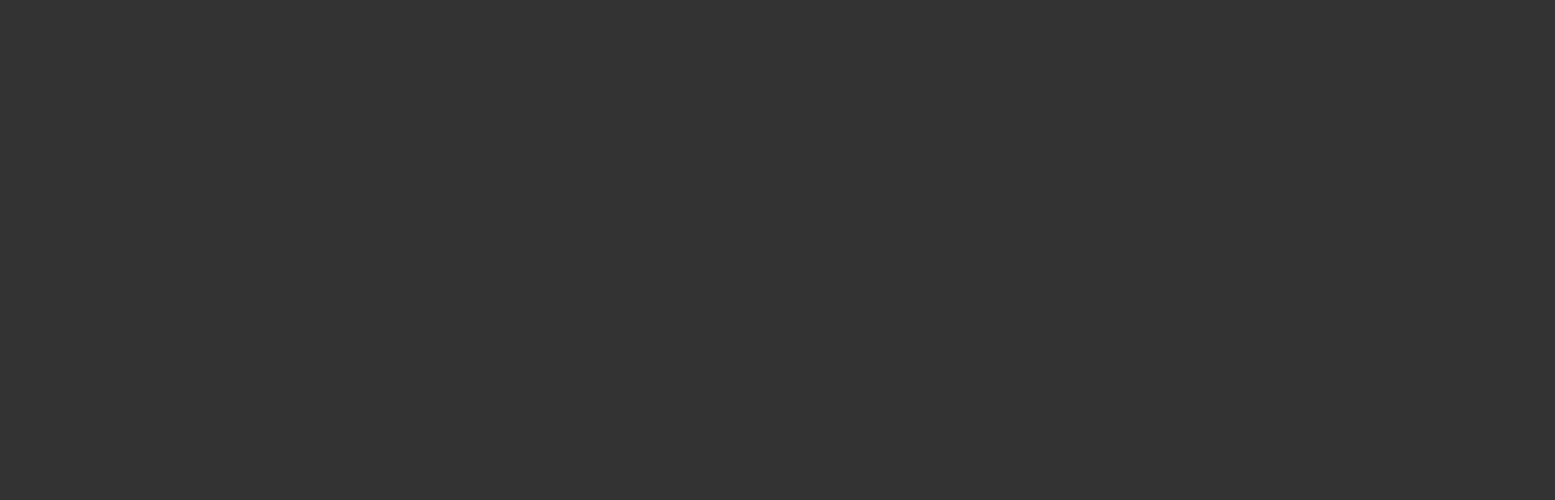
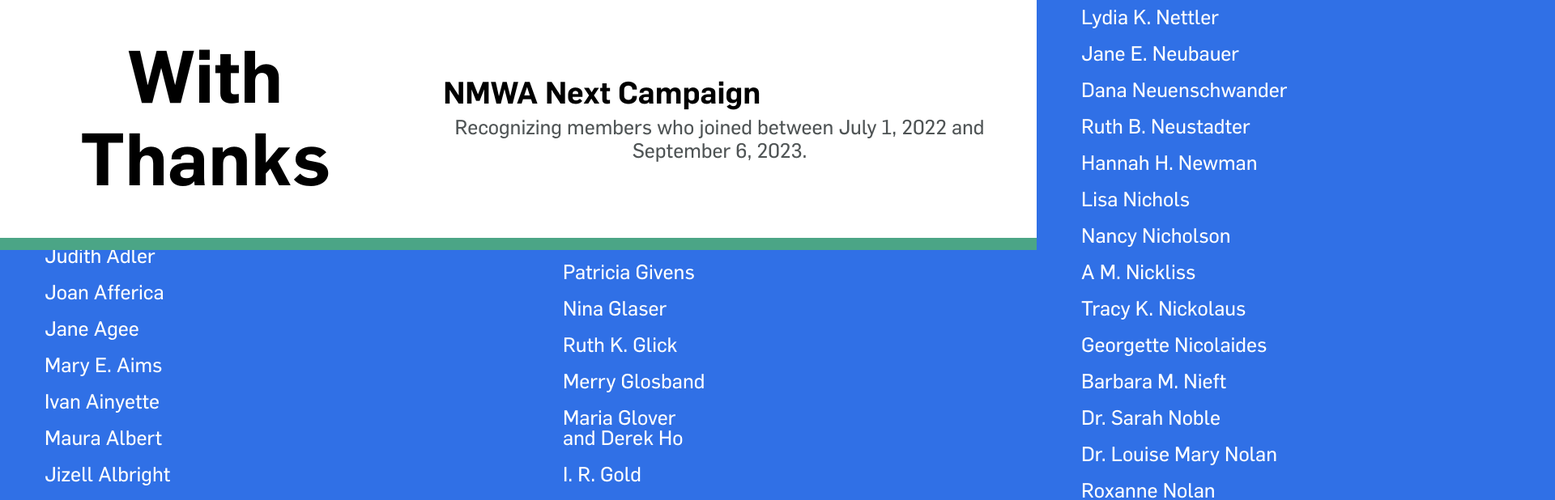
Before and after one commit to tspace-github/nmwa-react, a React (Create React App) app: page /screen-three in a window 1280 px wide. Before the commit this address had no page. Shown: the top 618 px of the page at 81% size, 1920 px wide, since content can reach past the window. Built offline with nearby package versions, Linux system fonts and the light colour scheme.

Commit message:
screen 3

```diff
--- a/src/App.js
+++ b/src/App.js
@@ -1,6 +1,7 @@
 import React from "react";
 import ScreenOne from "./components/ScreenOne/ScreenOne.js";
 import ScreenTwo from "./components/ScreenTwo/ScreenTwo.js";
+import ScreenThree from "./components/ScreenThree/ScreenThree.js";
 import { Routes, Route } from "react-router-dom";
 import { useEffect, useState } from "react";
 
@@ -47,6 +48,7 @@
       <Routes>
         <Route path="/screen-one" element={<ScreenOne data={data} />} />
         <Route path="/screen-two" element={<ScreenTwo data={data} />} />
+        <Route path="/screen-three" element={<ScreenThree data={data} />} />
       </Routes>
     </div>
   );
--- /dev/null
+++ b/src/components/ScreenThree/ScreenThree.js
@@ -0,0 +1,268 @@
+import gsap from "gsap";
+import React, {
+  useCallback,
+  useLayoutEffect,
+  useEffect,
+  useRef,
+  useState,
+} from "react";
+import he from "he";
+
+import "./ScreenThree.scss";
+
+const ScreenThree = ({ data }) => {
+  const [allDataSetKeys] = useState(["nmwa-next"]);
+  const [level, setLevel] = useState(0);
+  const [dataSetKeyIndex, setDataSetKeyIndex] = useState(0);
+  const [rootFontSize, setRootFontSize] = useState(10);
+  const datasetkey = allDataSetKeys[dataSetKeyIndex];
+  const levelLength = data[datasetkey]["levels"].length;
+
+  useLayoutEffect(() => {
+    // Add a class to the body element when the component mounts
+    document.body.classList.add("scr-three");
+
+    // Remove the class when the component unmounts (optional)
+    return () => {
+      document.body.classList.remove("scr-three");
+    };
+  }, []);
+
+  const onComplete = useCallback(() => {
+    if (level === levelLength - 1) {
+      setLevel(0);
+      if (dataSetKeyIndex === allDataSetKeys.length - 1) {
+        setDataSetKeyIndex(0);
+      } else {
+        setDataSetKeyIndex(dataSetKeyIndex + 1);
+      }
+    } else {
+      setLevel(level + 1);
+    }
+  }, [level, levelLength, dataSetKeyIndex, allDataSetKeys.length]);
+
+  // console.log('dataSetKeyIndex: ', dataSetKeyIndex, datasetkey, levelLength, 'level: ', level);
+
+  return (
+    <div className="app">
+      <InfoColumn
+        allDataSetKeys={allDataSetKeys}
+        activeKeyIndex={dataSetKeyIndex}
+        data={data}
+        level={level}
+      />
+      <div className="auto-scroll-wrapper">
+        <div className="dont-overflow">
+          <AutoScrollingComponent
+            key={datasetkey + "-" + level}
+            startDelay={0}
+            endDelay={2000}
+            onComplete={onComplete}
+            speed={150}
+            fadeInOutDuration={1.5}
+            rootFontSize={rootFontSize}
+          >
+            <div className="columns-container" id={datasetkey + "-" + level}>
+              {renderHtml(data, datasetkey, level, rootFontSize)}
+            </div>
+          </AutoScrollingComponent>
+        </div>
+      </div>
+    </div>
+  );
+};
+
+const AutoScrollingComponent = ({
+  children,
+  startDelay = 0,
+  endDelay = 2000,
+  onComplete,
+  speed = 70,
+  fadeInOutDuration = 1.5,
+  rootFontSize,
+}) => {
+  const containerRef = useRef(null);
+  useEffect(() => {
+    const animationSpeed = speed;
+    const yOffset = 24;
+    let columnHeight = containerRef.current.offsetHeight;
+    columnHeight =
+      columnHeight > window.innerHeight ? columnHeight : window.innerHeight;
+
+    const finalY = -columnHeight + window.innerHeight;
+    const bottomToTopDuration = (finalY * -1 * animationSpeed) / 10000;
+    const isRightToLeft = finalY === 0;
+    const startX = isRightToLeft ? 25 : 0;
+
+    const context = gsap.context(() => {
+      const tl = gsap.timeline({
+        delay: startDelay / 1000,
+        onComplete: () => {
+          // console.log("oncomplete");
+          if (typeof onComplete === "function") {
+            setTimeout(() => {
+              onComplete();
+            }, endDelay);
+          }
+        },
+      });
+
+      if (isRightToLeft) {
+        tl.fromTo(
+          containerRef.current,
+          {
+            y: `${yOffset}rem`,
+            x: startX,
+            duration: fadeInOutDuration,
+            ease: "linear",
+            opacity: 0,
+          },
+          {
+            y: `${yOffset}rem`,
+            x: 0,
+            opacity: 1,
+          }
+        );
+      } else {
+        tl.to(containerRef.current, {
+          y: `${yOffset}rem`,
+          duration: fadeInOutDuration,
+          opacity: 1,
+          ease: "none",
+        });
+        tl.fromTo(
+          containerRef.current,
+          {
+            y: `${yOffset}rem`,
+          },
+          {
+            duration: bottomToTopDuration,
+            y: finalY,
+            ease: "linear",
+            paused: false,
+          }
+        );
+      }
+
+      tl.play();
+    });
+
+    return () => {
+      context.revert();
+    };
+    // tl.play();
+  }, [
+    containerRef,
+    startDelay,
+    endDelay,
+    onComplete,
+    speed,
+    fadeInOutDuration,
+  ]);
+
+  return (
+    <div className="animation-container" ref={containerRef}>
+      {children}
+    </div>
+  );
+};
+
+const renderHtml = (data, datasetkey, level, rootFontSize) => {
+  // console.log('renderHtml:');
+  const levelNames = data[datasetkey]["levels"][level]["names"];
+  const nameFontSize = data[datasetkey]["levels"][level]["fontSize"];
+  const nameLineHeight = data[datasetkey]["levels"][level]["leading"];
+  const nameMargin = data[datasetkey]["levels"][level]["paragraphSpacing"];
+  const htmlContent = renderDataColumns(
+    levelNames,
+    nameFontSize,
+    nameLineHeight,
+    nameMargin,
+    rootFontSize
+  );
+  return htmlContent;
+};
+
+const renderDataColumns = (
+  names,
+  nameFontSize,
+  nameLineHeight,
+  nameMargin,
+  rootFontSize
+) => {
+  const nameColumns = splitNamesIntoColumns(names);
+
+  const nameStyle = {
+    fontSize: `${nameFontSize / (2 * rootFontSize)}rem`,
+    lineHeight: nameLineHeight / nameFontSize,
+    marginBottom: `${nameMargin / (2 * rootFontSize)}rem`,
+  };
+
+  return nameColumns.map((column, index) => (
+    <div key={index} className="column">
+      {column.map((name, nameIndex) => (
+        <div
+          key={nameIndex}
+          className="name"
+          style={nameStyle}
+          dangerouslySetInnerHTML={{ __html: name }}
+        ></div>
+      ))}
+    </div>
+  ));
+};
+
+const splitNamesIntoColumns = (data) => {
+  // console.log('splitNamesIntoColumns:');
+  const splitIntoColumns = (namesObject) => {
+    const namesArray = namesObject.map((name) =>
+      Array.isArray(name) ? name.join("<br />") : name
+    );
+    const totalNames = namesArray.length;
+    const namesPerColumn = Math.ceil(totalNames / 3);
+    const columns = [];
+    for (let i = 0; i < totalNames; i += namesPerColumn) {
+      const column = namesArray.slice(i, i + namesPerColumn);
+      columns.push(column);
+    }
+
+    return columns;
+  };
+  const sortedNamesObjectKeys = Object.keys(data).sort();
+  const sortedNamesArray = [];
+  sortedNamesObjectKeys.forEach((key) => {
+    sortedNamesArray.push(data[key]);
+  });
+  const allColumns = splitIntoColumns(sortedNamesArray);
+  return allColumns;
+};
+
+const InfoColumn = ({ allDataSetKeys, activeKeyIndex, data, level }) => {
+  // console.log('InfoColumn: ', allDataSetKeys, activeKeyIndex, data, level)
+
+  return (
+    <div className="header-bar">
+      <div className="main-header-text">
+        <h1>With Thanks</h1>
+      </div>
+      <div className="secondary-header-text">
+        <div className="sub-headings">
+          <h2>
+            {data[allDataSetKeys[activeKeyIndex]]["campaignInfo"][0]["title"]}
+          </h2>
+        </div>
+        <div
+          className="description"
+          dangerouslySetInnerHTML={{
+            __html:
+              data[allDataSetKeys[activeKeyIndex]]["campaignInfo"][0][
+                "description"
+              ],
+          }}
+        ></div>
+      </div>
+    </div>
+  );
+};
+
+export default ScreenThree;
--- /dev/null
+++ b/src/components/ScreenThree/ScreenThree.scss
@@ -0,0 +1,139 @@
+@import "./../../App.scss";
+
+.scr-three {
+
+  h1,
+  h2,
+  h3 {
+    font-weight: bold;
+    font-family: "Flama-Semibold", Helvetica, Arial, sans-serif;
+    color: #4f5455;
+    margin: 0 0 30px 0;
+    padding: 0;
+    font-size: 1.5rem;
+  }
+
+  h3 {
+    color: #d2d2d2;
+  }
+
+  p {
+    padding: 0;
+    margin: 0 0 50px 0;
+  }
+
+  .app {
+    overflow: hidden;
+    display: flex;
+    z-index: 1;
+    width: 1920px;
+    height: 1080px;
+    background: #fff;
+    flex-direction: column;
+
+    .header-bar {
+      align-items: center;
+      margin-top: 0;
+      display: flex;
+      flex-direction: row;
+      justify-content: flex-start;
+      align-items: center;
+      overflow: hidden;
+      position: absolute;
+      left: 0;
+      background-color: #ffffff;
+      padding: 4.5rem 5rem;
+      top: 0;
+      z-index: 9;
+      border-bottom: solid 1.5rem #4ba586;
+      width: 100%;
+      box-sizing: border-box;
+      gap: 9rem;
+
+      h1,
+      h2,
+      h3 {
+        color: #000;
+        margin: 0;
+      }
+
+      .main-header-text {
+        h1 {
+          font-size: 9rem;
+        }
+      }
+
+      .secondary-header-text {
+        display: flex;
+        align-items: baseline;
+        flex-direction: column;
+        gap: 0.7rem;
+
+        .sub-headings {
+          display: flex;
+          gap: 3rem;
+
+          h2 {
+            font-size: 3.75rem;
+          }
+        }
+
+        .description {
+          font-size: 2.5rem;
+        }
+
+      }
+    }
+
+    .column {
+      margin: 0;
+      overflow: hidden;
+      position: relative;
+      text-align: left;
+      flex: 1;
+      padding: 5rem;
+    }
+
+    .animation-container {
+      opacity: 0;
+
+      .columns-container {
+        display: flex;
+        justify-content: space-between;
+      }
+
+      .name {
+        margin: 0 0 35px 5px;
+        color: #fff;
+      }
+
+      .column {
+        padding-top: 0;
+      }
+    }
+
+    // wrapper around the scroller
+    .auto-scroll-wrapper {
+      width: 100%;
+    }
+
+    .dont-overflow {
+      overflow: hidden;
+      height: 100vh;
+      background-color: #3070e6;
+    }
+  }
+
+  // styling from Leon
+
+  .footer {
+    display: flex;
+    flex-direction: column;
+    margin-left: auto;
+    width: 30%;
+    text-align: right;
+    position: absolute;
+    bottom: 0;
+    right: 30px;
+  }
+}
```
